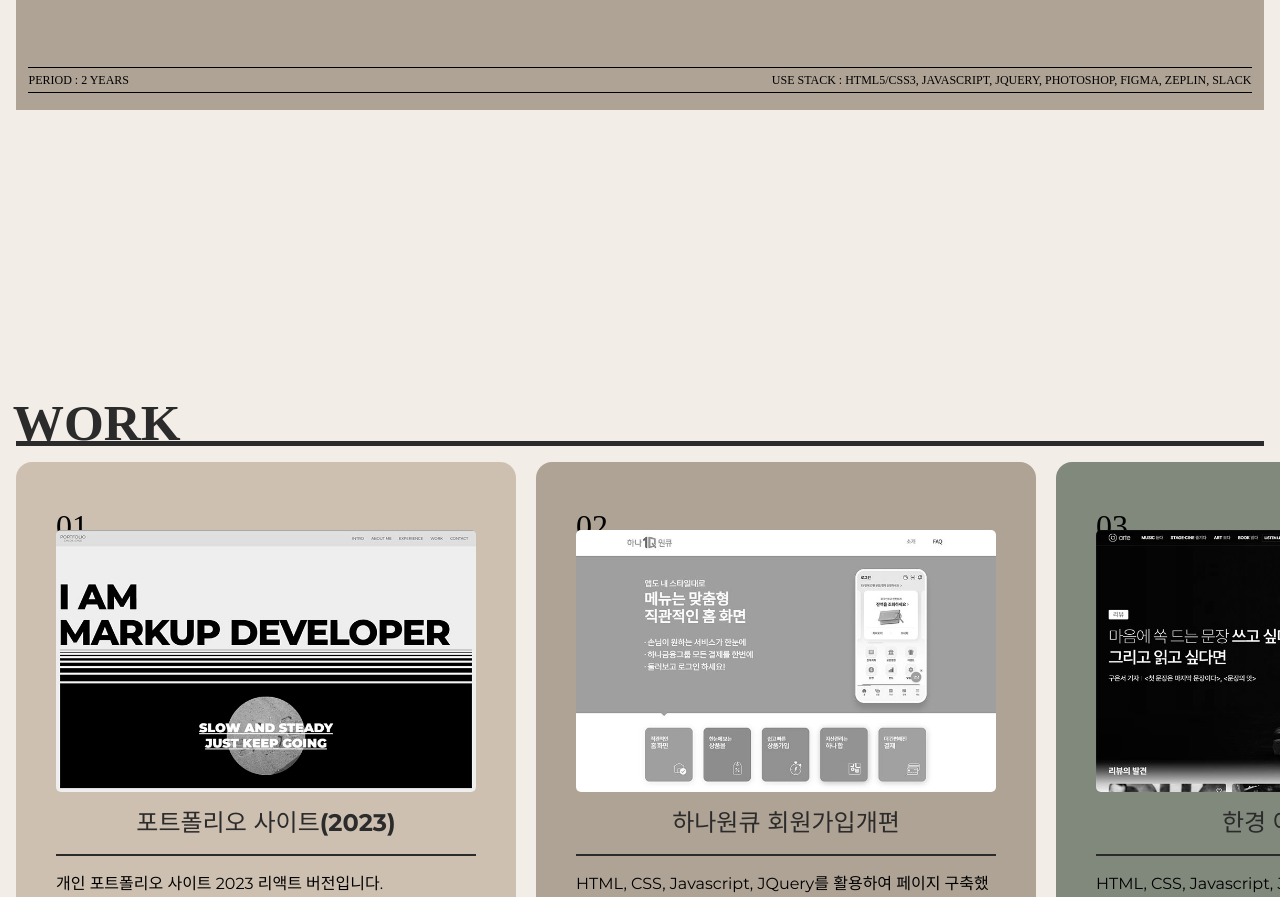
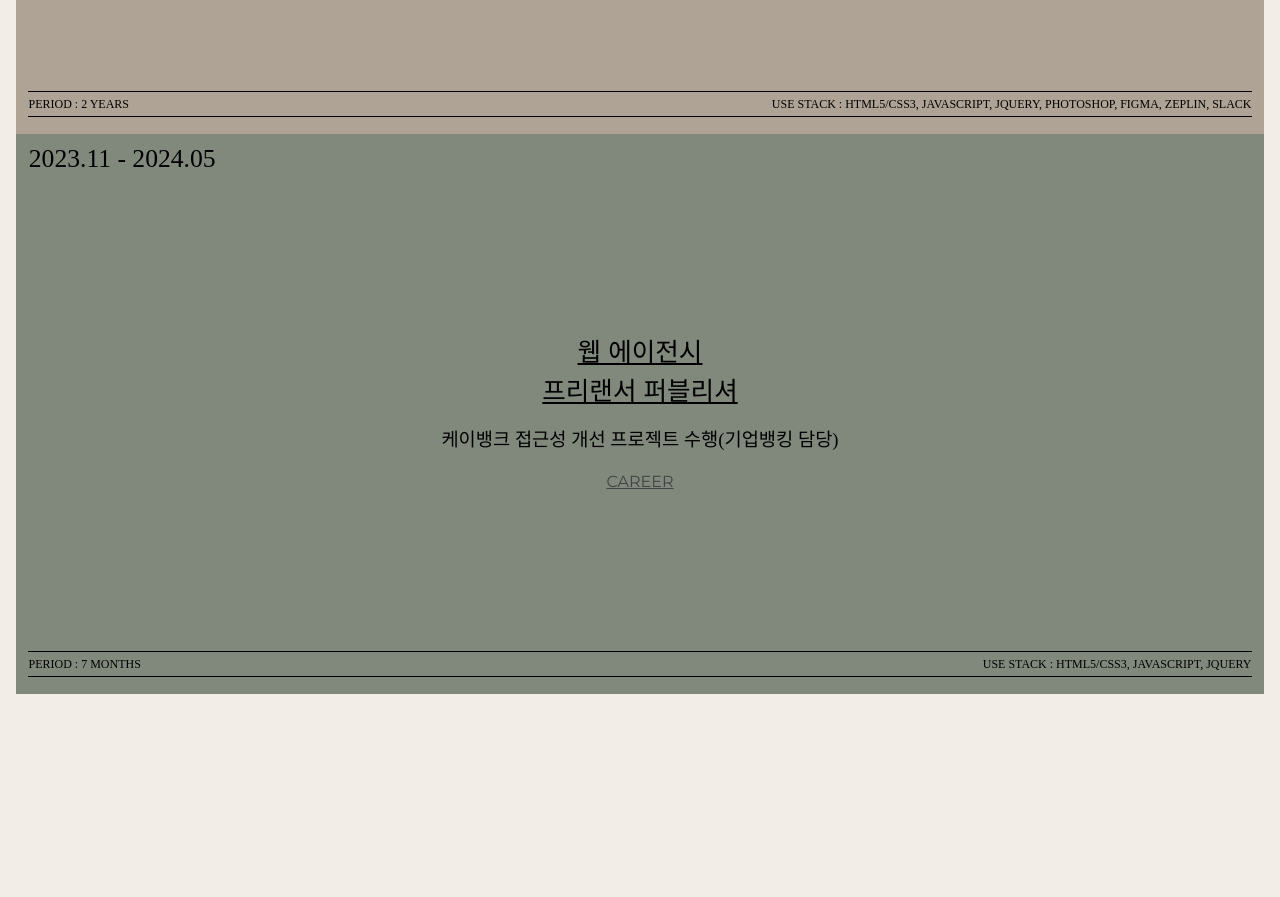
Before and after one commit to chloe-20/portfolio_iy, a React (Create React App) app: page / in a window 1280 px wide. Shown: the part 3860-4757 px from the top of the page. Built offline with nearby package versions, Linux system fonts and the light colour scheme; a small style sheet from the web is missing; a web font is replaced by a local one.

Commit message:
portfolio update

```diff
--- a/src/assets/scss/section/_experience.scss
+++ b/src/assets/scss/section/_experience.scss
@@ -1,5 +1,4 @@
 .experience {
-
   &__inner {
     padding: 16px;
   }
@@ -18,7 +17,7 @@
     color: var(--black100);
     border-bottom: 0.4vw solid var(--black100);
 
-    @media (max-width: $deviceMobile){
+    @media (max-width: $deviceMobile) {
       top: 68px;
       z-index: 100;
       width: 100%;
@@ -44,7 +43,7 @@
         display: none;
       }
 
-      @media (max-width: $deviceMobile){
+      @media (max-width: $deviceMobile) {
         top: 140px;
       }
     }
@@ -53,19 +52,19 @@
       top: 200px;
       background-color: var(--subBg200);
 
-      @media (max-width: $deviceMobile){
+      @media (max-width: $deviceMobile) {
         top: 160px;
       }
     }
 
-    // &.s3 {
-    //   top: 220px;
-    //   background-color: var(--subBg300);
+    &.s3 {
+      top: 220px;
+      background-color: var(--subBg300);
 
-    //   @media (max-width: $deviceMobile){
-    //     top: 180px;
-    //   }
-    // }
+      @media (max-width: $deviceMobile) {
+        top: 180px;
+      }
+    }
 
     // &.s4 {
     //   top: 240px;
@@ -85,7 +84,7 @@
       font-weight: 500;
       line-height: 1;
 
-      @media (max-width: $deviceMobile){
+      @media (max-width: $deviceMobile) {
         left: 20px;
         top: 20px;
         font-size: 40px;
@@ -102,7 +101,7 @@
         font-weight: 600;
         text-decoration: underline;
 
-        @media (max-width: $deviceMobile){
+        @media (max-width: $deviceMobile) {
           font-size: 26px;
         }
       }
@@ -124,7 +123,7 @@
       border-top: 1px solid var(--black);
       border-bottom: 1px solid var(--black);
 
-      @media (max-width: $deviceMobile){
+      @media (max-width: $deviceMobile) {
         flex-direction: column;
         width: 90%;
         margin-left: 5%;
--- a/src/components/AboutMe.jsx
+++ b/src/components/AboutMe.jsx
@@ -10,9 +10,13 @@ const AboutMe = () => {
             <span className="num">1.</span>
             <h3>보고, 듣고, 고민하는 웹 퍼블리셔 최인영</h3>
             <p>
-                            <em className="highlight">Seeing</em><br/>
-                            <em className="highlight">Listening</em><br/>
-                            <em className="highlight">Thinking</em><br/><br/>
+              <em className="highlight">Seeing</em>
+              <br />
+              <em className="highlight">Listening</em>
+              <br />
+              <em className="highlight">Thinking</em>
+              <br />
+              <br />
               각양각색의 삶을 살아온 타인과 대화할 때 얻는 다양한 생각과 의견을 경청하길 좋아합니다. 경청하는 습관은 새로운 것을 배우고 적용하며 배움의 넓이를 확장시켜 제 삶을 풍요롭게 만들어 주었습니다. 2년 동안 운영, 구축, 개선 등 다양한 프로젝트를 수행하면서 동료들과 긴밀히 소통하며 좋은 결과물을 만들어 내기 위해 노력하였습니다. 그 과정 가운데 다양한 지식을 배울 수 있었고, 한층 더 성장 할 수 있었습니다. 도전과 성장을 추구하는 웹 퍼블리셔로서 더욱 전문성을 갖춰, 다양한 사용자들에게 더 나은 경험을 제공하는 것을 목표로 더 열심히 나아가겠습니다.
             </p>
           </div>
@@ -30,7 +34,9 @@ const AboutMe = () => {
               <em className="highlight">Zeplin</em>
               <em className="highlight">Photoshop</em>
               <em className="highlight">Slack</em>
-                            <em className="highlight">CMS</em><br/><br/>
+              <em className="highlight">CMS</em>
+              <br />
+              <br />
               And&nbsp;&nbsp;
               <em className="highlight">긍정적</em>
               <em className="highlight">끈기</em>
@@ -45,6 +51,11 @@ const AboutMe = () => {
             <ol className="timeline">
               <li>
                 <p>
+                  Web Agency, freelancer <em className="period">2023.11 - 2024.05</em>
+                </p>
+              </li>
+              <li>
+                <p>
                   Web Agency <em className="period">2021 - 2023</em>
                 </p>
               </li>
--- a/src/constants/index.js
+++ b/src/constants/index.js
@@ -1,35 +1,36 @@
-import work01 from "../assets/img/port01.jpg";
-import work02 from "../assets/img/port02.jpg";
-import work03 from "../assets/img/port03.jpg";
-import work04 from "../assets/img/port04.jpg";
-import work05 from "../assets/img/port05.jpg";
-import work06 from "../assets/img/port06.jpg";
+import work01 from "../assets/img/port07.jpg";
+import work02 from "../assets/img/port01.jpg";
+import work03 from "../assets/img/port02.jpg";
+import work04 from "../assets/img/port03.jpg";
+import work05 from "../assets/img/port04.jpg";
+import work06 from "../assets/img/port05.jpg";
+import work07 from "../assets/img/port06.jpg";
 
 export const headerNav = [
   {
     title: "INTRO",
-    url: "#intro"
+    url: "#intro",
   },
   {
     title: "ABOUT ME",
-    url: "#aboutMe"
+    url: "#aboutMe",
   },
   {
     title: "EXPERIENCE",
-    url: "#experience"
+    url: "#experience",
   },
   {
     title: "WORK",
-    url: "#work"
+    url: "#work",
   },
   {
     title: "CONTACT",
-    url: "#contact"
-  }
+    url: "#contact",
+  },
 ];
 
 export const introText = {
-  title: ["I AM","MARKUP DEVELOPER"],
+  title: ["I AM", "MARKUP DEVELOPER"],
   desc: ["SLOW AND STEADY", "JUST KEEP GOING"],
 };
 
@@ -38,68 +39,76 @@ export const experienceText = [
     period: "2021.04 - 2021.09",
     text: ["멀티미디어콘텐츠 제작(웹&영상)", "방송정보국제교육원(IIBI)"],
     title: "멀티미디어콘텐츠(웹&영상) 제작 교육 과정 수료",
-    info: [
-      "PERIOD : 6 MONTHS",
-      "USE STACK : HTML5/CSS3, JAVASCRIPT, JQUERY, PHOTOSHOP, ILLUSTRATOR, PREMIERE PRO, AFTER EFFECTS, CINEMA 4D",
-    ],
+    info: ["PERIOD : 6 MONTHS", "USE STACK : HTML5/CSS3, JAVASCRIPT, JQUERY, PHOTOSHOP, ILLUSTRATOR, PREMIERE PRO, AFTER EFFECTS, CINEMA 4D"],
   },
   {
     period: "2021.09 - 2023.08",
     text: ["웹 에이전시", "UI연구개발부, 주임"],
     title: "운영, 구축, 개선 등 다양한 프로젝트 수행",
-    info: [
-      "PERIOD : 2 YEARS",
-      "USE STACK : HTML5/CSS3, JAVASCRIPT, JQUERY, PHOTOSHOP, FIGMA, ZEPLIN, SLACK",
-    ],
+    info: ["PERIOD : 2 YEARS", "USE STACK : HTML5/CSS3, JAVASCRIPT, JQUERY, PHOTOSHOP, FIGMA, ZEPLIN, SLACK"],
+  },
+  {
+    period: "2023.11 - 2024.05",
+    text: ["웹 에이전시", "프리랜서 퍼블리셔"],
+    title: "케이뱅크 접근성 개선 프로젝트 수행(기업뱅킹 담당)",
+    info: ["PERIOD : 7 MONTHS", "USE STACK : HTML5/CSS3, JAVASCRIPT, JQUERY"],
   },
 ];
 
 export const workText = [
   {
     num: "01",
+    title: "케이뱅크 접근성 개선 프로젝트",
+    desc: "운영되고 있는 케이뱅크 기업뱅킹 웹/앱 페이지에 접근성 속성을 반영하여 접근성을 개선하였습니다.",
+    img: work01,
+    view: "https://biz.kbanknow.com/ib20/mnu/CBKCSC020100",
+    name: "케이뱅크 기업뱅킹 웹/앱",
+  },
+  {
+    num: "02",
     title: "포트폴리오 사이트(2023)",
     desc: "개인 포트폴리오 사이트 2023 리액트 버전입니다.",
-    img: work01,
+    img: work02,
     view: "https://github.com/chloe-20/portfolio_iy",
     name: "2023 리액트로 만든 포트폴리오",
   },
   {
-    num: "02",
+    num: "03",
     title: "하나원큐 회원가입개편",
     desc: "HTML, CSS, Javascript, JQuery를 활용하여 페이지 구축했습니다.",
-    img: work02,
+    img: work03,
     view: "https://www.hanabank.com/oneQp/index.html#none",
     name: "하나원큐 앱",
   },
   {
-    num: "03",
+    num: "04",
     title: "한경 아르테 구축",
     desc: "HTML, CSS, Javascript, JQuery를 활용하여 페이지 구축했습니다.",
-    img: work03,
+    img: work04,
     view: "https://www.arte.co.kr/",
     name: "한경 아르떼 웹 사이트",
   },
   {
-    num: "04",
+    num: "05",
     title: "삼성 언팩 2022",
     desc: "AEM 프로그램을 활용하여 국가별 출시 예정인 제품 관련 데이터 입력 및 배포하였습니다.",
-    img: work04,
+    img: work05,
     view: "https://www.samsung.com/sec/smartphones/galaxy-s23/",
     name: "삼성 갤럭시 S23 웹 사이트",
   },
   {
-    num: "05",
+    num: "06",
     title: "LG CNS MOP 광고플랫폼 구축",
     desc: "HTML, CSS, Javascript, JQuery를 활용하여 페이지 구축했습니다.",
-    img: work05,
+    img: work06,
     view: "https://mop.co.kr/intro-page/index.html",
     name: "LG CNS MOP 광고플랫폼 웹 사이트",
   },
   {
-    num: "06",
+    num: "07",
     title: "MG기업뱅킹(인터넷/스마트) 구축",
     desc: "HTML, CSS, Javascript, JQuery를 활용하여 페이지 구축했습니다.",
-    img: work06,
+    img: work07,
     view: "https://biz.kfcc.co.kr/",
     name: "MG기업뱅킹 웹 사이트",
   },
```
Also changed, not shown: src/assets/img/port07.jpg (added). Lines whose indentation alone changed are shown as unchanged.
